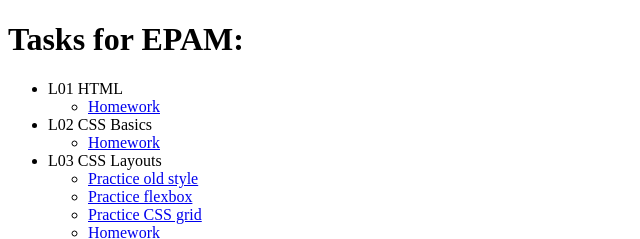
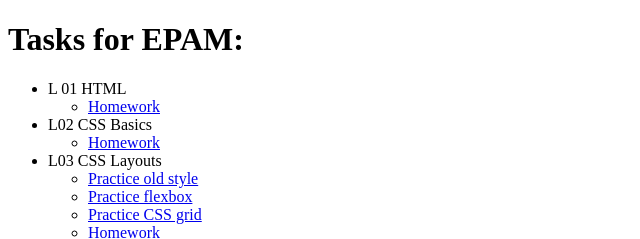
Before and after one commit to Tserkovna/github.io, a plain HTML site: page index.html in a window 1280 px wide. Shown: the top 239 px of the page, 0-640 px from the left. Drawn offline with Linux system fonts and the light colour scheme.

Commit message:
add changes

```diff
--- a/index.html
+++ b/index.html
@@ -10,7 +10,7 @@
 
     <nav>
     <ul>
-      <li>L01 HTML</li>
+      <li>L 01 HTML</li>
       <ul>
         <li><a href="https://tserkovna.github.io/github.io/Lecture1/" target="_blank">Homework</a></li>
       </ul>
```
